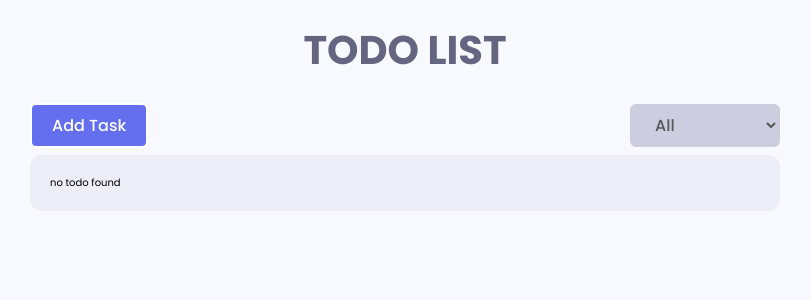
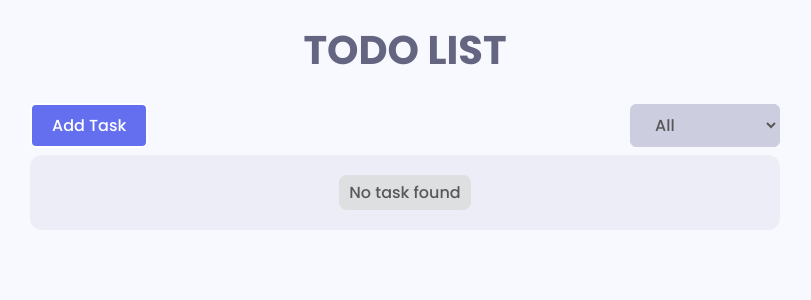
Before and after one commit to LaiaCastilla/todo-app, a React (Create React App) app: page / in a window 1280 px wide. Shown: the top 300 px of the page, without its empty margins (235-1046 px from the left). Built offline with nearby package versions, Linux system fonts and the light colour scheme.

Commit message:
app content animation

```diff
--- a/src/components/AppContent.js
+++ b/src/components/AppContent.js
@@ -1,8 +1,27 @@
 import React from 'react'
 import { useSelector } from 'react-redux'
 import TodoItem from './TodoItem';
-import style from "../styles/modules/app.module.scss"
+import {AnimatePresence, motion} from 'framer-motion';
+import style from "../styles/modules/app.module.scss";
 
+const container= {
+  hidden :{opacity:1},
+  visible: {
+    opacity:1,
+    scale:1,
+    transition:{
+      staggerChildren:0.2,
+    },
+  },
+};
+
+const child={
+  hidden:{y:20, opacity:0},
+  visible:{
+    y:0,
+    opacity:1,
+  }
+};
 
 function AppContent() {
   const todoList = useSelector((state) => state.todo.todoList);
@@ -20,11 +39,16 @@ return item.status === filterStatus;
 
 
   return (
-    <div className={style.content__wrapper}>
+    <motion.div className={style.content__wrapper}
+    variants={container}
+    initial="hidden"
+    animate="visible">
+      <AnimatePresence>
       {filteredTodoList && filteredTodoList.length > 0 ?
         filteredTodoList.map((todo)=><TodoItem key={todo.id} todo={todo}/>)
-      : "no todo found"}
-    </div>
+      : <motion.p className={style.emptyText} variants={child}>No task found</motion.p>}
+      </AnimatePresence>
+    </motion.div>
   )
 }
 
--- a/src/components/TodoItem.js
+++ b/src/components/TodoItem.js
@@ -1,5 +1,6 @@
 import React, { useState, useEffect } from 'react'
 import style from "../styles/modules/todoItem.module.scss"
+import { motion } from "framer-motion";
 import { getClasses } from '../utils/getClasses'
 import { MdDelete, MdEdit} from "react-icons/md";
 import { useDispatch } from 'react-redux';
@@ -7,6 +8,15 @@ import { deleteTodo,editTodo } from '../slices/todoSlice';
 import { toast } from 'react-hot-toast';
 import TodoModal from './TodoModal';
 import CheckButton from './CheckButton';
+
+
+const child = {
+  hidden: { y: 20, opacity: 0 },
+  visible: {
+    y: 0,
+    opacity: 1,
+  },
+};
 
 
 function TodoItem({todo}) {
@@ -40,7 +50,7 @@ useEffect(()=>{
 
   return (
     <div>
-      <div className={style.item}>
+      <motion.div className={style.item} variants={child}>
         <div className={style.todoDetails}>
           <CheckButton checked={checked} handleCheck={handleCheck}/>
           <div className={style.texts}>
@@ -77,7 +87,7 @@ useEffect(()=>{
             <MdEdit />
           </div>
         </div>
-      </div>
+      </motion.div>
       <TodoModal todo={todo} type="edit"  modalOpen={editModalOpen} setModalOpen={setEditModalOpen}/>
     </div>
   );
```
